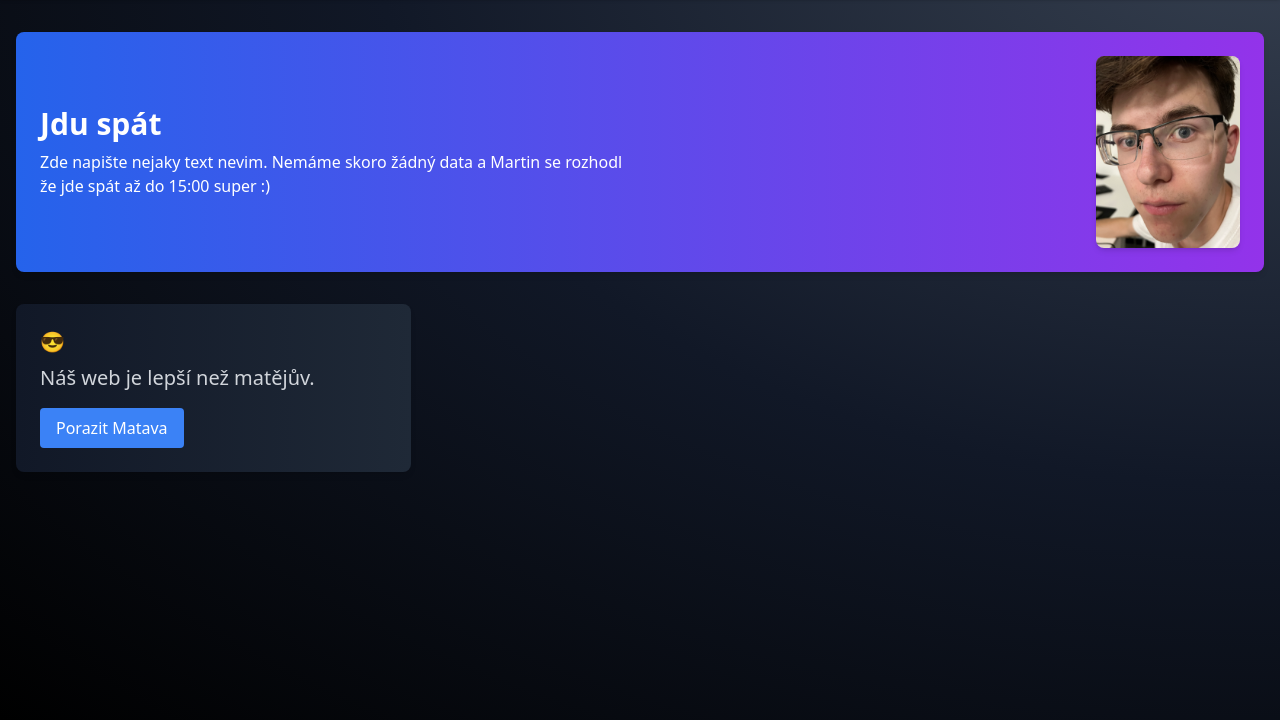
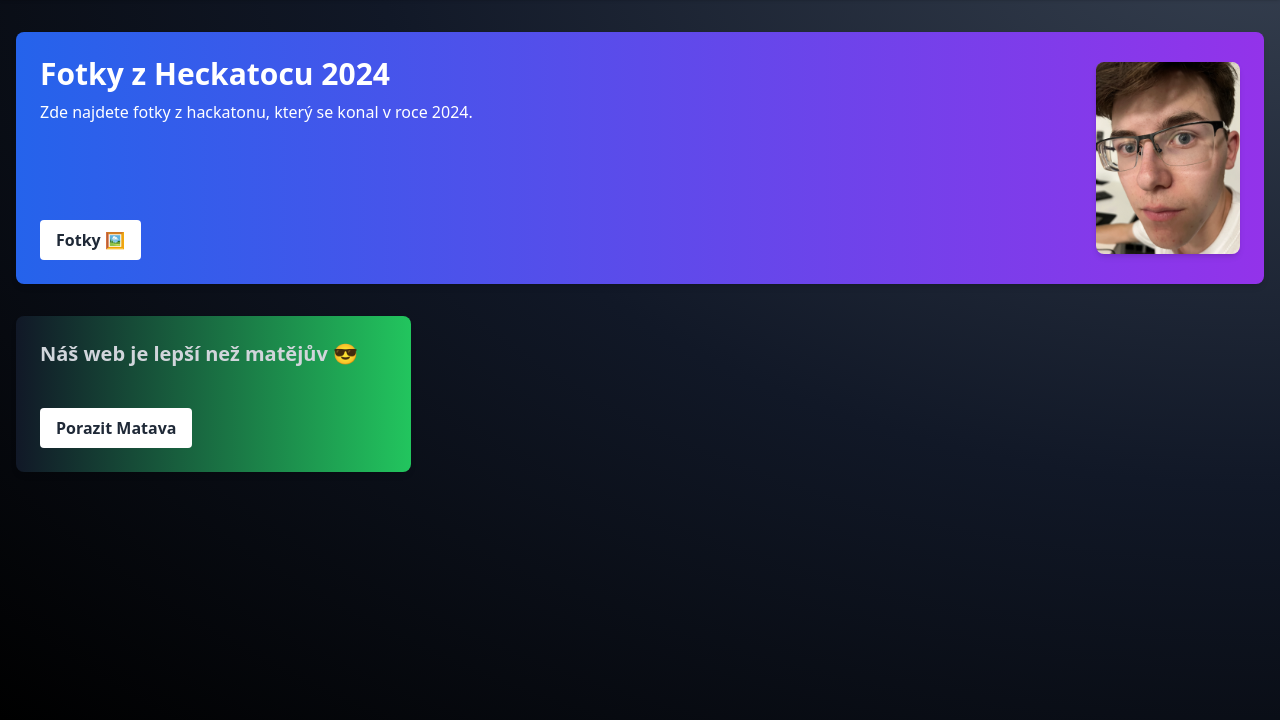
Before and after one commit to jkfmCZ/Hackiton2024, a Django app: page / in a window 1280 px wide. Shown: the part 80-800 px from the top of the page. Run offline with Django 5.2, Linux system fonts and the light colour scheme; parts of the project's set-up code (start-up, migrations or seed data) failed here and were passed over; some libraries are stand-ins or nearby versions.

Commit message:
html+css update

```diff
--- a/hackiton/udesky/templates/fotky.html
+++ b/hackiton/udesky/templates/fotky.html
@@ -39,8 +39,7 @@
       <div class="p-4">
         <h2 class="text-xl font-semibold mb-2">Honzu přepadl axolotl</h2>
         <p class="text-gray-600">
-          Axolotl je druh obojživelníka patřící do čeledi ambystomovitých. Je
-          endemický pro jezera Xochimilco a Chalco v Mexiku
+          Axolotl je druh obojživelníka patřící do čeledi ambystomovitých
         </p>
       </div>
     </div>
--- a/hackiton/udesky/templates/index.html
+++ b/hackiton/udesky/templates/index.html
@@ -2,41 +2,35 @@
 <div class="container mx-auto px-4 py-8">
   <!-- Welcome Section -->
   <div
-    class="bg-gradient-to-r from-blue-600 to-purple-600 p-6 rounded-lg shadow-md mb-8 flex flex-col md:flex-row items-center justify-between"
-  >
+    class="bg-gradient-to-r from-blue-600 to-purple-600 p-6 rounded-lg shadow-md mb-8 flex flex-col md:flex-row items-center justify-between">
     <div class="md:w-1/2 mb-4 md:mb-0">
-      <h1 class="text-3xl font-bold mb-2 text-white">Jdu spát</h1>
+      <h1 class="text-3xl font-bold mb-2 text-white">Fotky z Heckatocu 2024</h1>
       <p class="text-white">
-        Zde napište nejaky text nevim. Nemáme skoro žádný data a Martin se
-        rozhodl že jde spát až do 15:00 super :)
+        Zde najdete fotky z hackatonu, který se konal v roce 2024.
       </p>
+      <button onclick="location.href='/fotky'"
+        class=" bg-white text-gray-800 px-4 py-2 mt-24 rounded font-bold hover:bg-gray-800 hover:text-white">
+        Fotky 🖼️
+      </button>
     </div>
     <div class="md:w-1/2 flex justify-end">
-      <img
-        src="{% static './images/ja.JPG' %}"
-        alt="Welcome Image"
-        class="rounded-lg shadow-md w-36 h-auto"
-      />
+      <img src="{% static './images/ja.JPG' %}" alt="Welcome Image" class="rounded-lg shadow-md w-36 h-auto" />
     </div>
   </div>
 
   <!-- Card Grid Section -->
   <div class="grid grid-cols-1 md:grid-cols-2 lg:grid-cols-3 gap-8">
     <!-- Card 1 -->
-    <div
-      class="bg-gradient-to-r to-gray-800 from-gray-900 rounded-lg shadow-md p-6"
-    >
-      <h2 class="text-xl font-bold mb-2 text-white">😎</h2>
-      <p class="text-gray-300 text-xl">
-        Náš web je lepší než matějův.
-      </p>
-      <button
-        class="mt-4 bg-blue-500 text-white px-4 py-2 rounded hover:bg-blue-600"
-      >
+    <div class="bg-gradient-to-r to-green-500 from-gray-900 rounded-lg shadow-md p-6 h-auto">
+      <h2 class="text-gray-300 text-xl font-bold">
+        Náš web je lepší než matějův 😎
+      </h2>
+      <br>
+      <button class="bg-white mt-4 text-gray-800 px-4 py-2 rounded hover:bg-gray-800 hover:text-white font-bold">
         Porazit Matava
       </button>
     </div>
   </div>
 </div>
-  {% endblock %}
+{% endblock %}
 </div>
```
